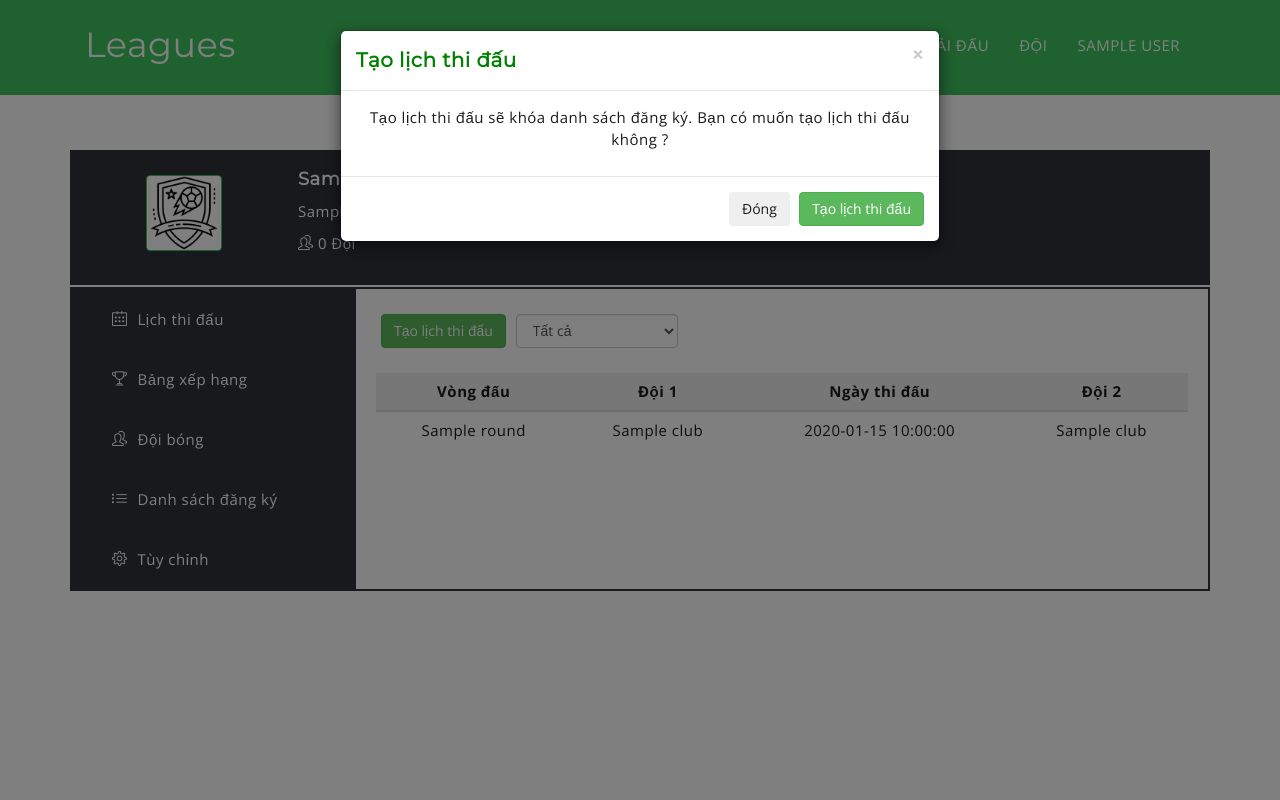
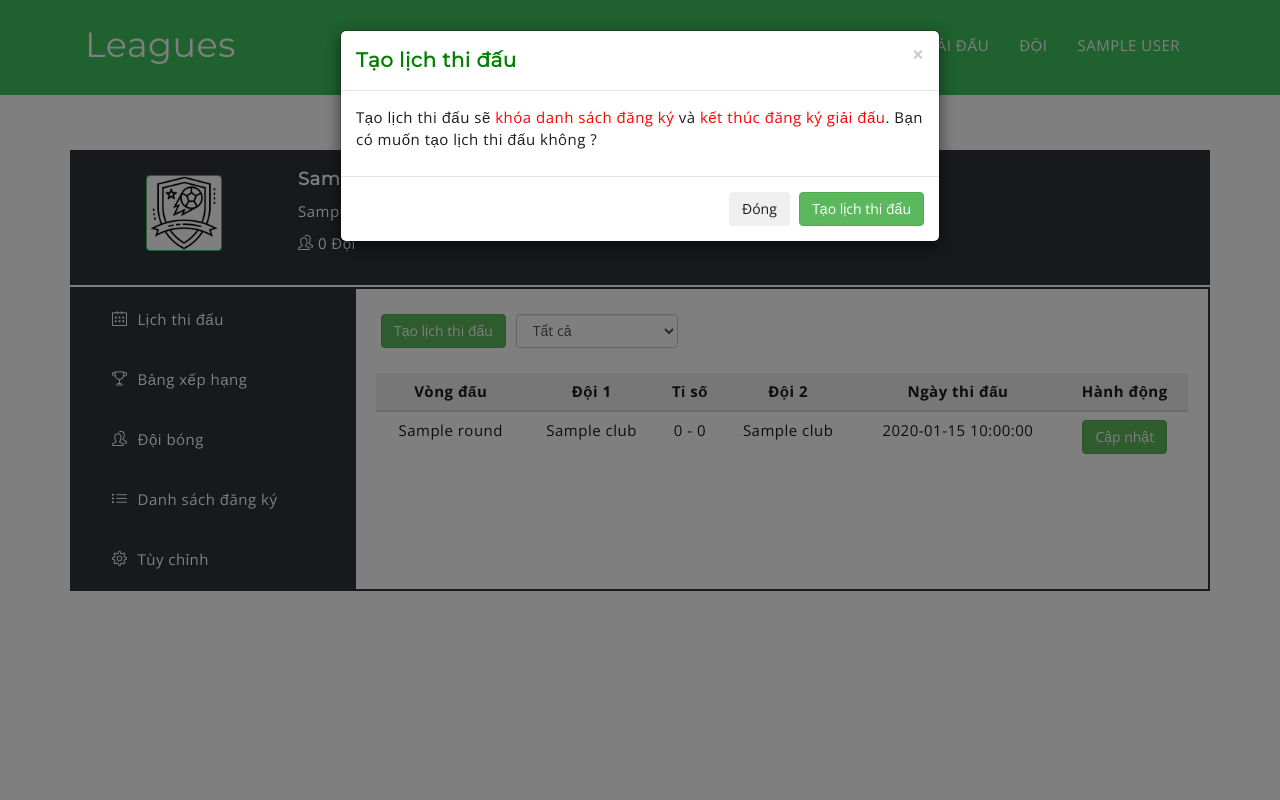
Before and after one commit to hoangduy2910/QLGVDBDQG, a Flask app: page /lich-thi-dau/1 in a window 1280 px wide, after a click on "Tạo lịch thi đấu". Run offline with Flask 2, Linux system fonts and the light colour scheme; a user stored in the database is signed in; tables that the repository leaves empty hold one stand-in row (values such as "Sample post"); some libraries are stand-ins or nearby versions.

Commit message:
Cập nhật lịch thi đấu

```diff
--- a/app/main.py
+++ b/app/main.py
@@ -266,6 +266,7 @@ def schedule(league_id):
     cities = dao.read_city()
     clubs = dao.read_club_by_league_id(league_id)
     check_date = dao.check_date_end_league(league.date_end)
+    date_now = datetime.now()
     msg = ""
 
     if request.method == "POST":
@@ -274,14 +275,19 @@ def schedule(league_id):
             dao.update_league(league_id=league.id, name=league.name, address=league.address,
                               image=league.image, gender_id=league.gender_id,
                               city_id=league.city_id, date_begin=league.date_begin,
-                              date_end=league.date_end, user_id=league.user_id, has_scheduled=True)
-            msg = "Tạo lịch thi đấu thành công !"
+                              date_end=(date_now - timedelta(days=1)), user_id=league.user_id, has_scheduled=True)
+            msg = {
+                'alert': 'success',
+                'content': "Tạo lịch thi đấu thành công !"
+            }
         else:
-            msg = "Giải đấu đã có lịch thi đấu !"
+            msg = {
+                'alert': 'warning',
+                'content': "Giải đấu đã có lịch thi đấu !"
+            }
 
-        return redirect(url_for('schedule', league_id=league_id))
-
-    return render_template('schedule.html', league=league, cities=cities, check_date=check_date, msg=msg)
+    return render_template('schedule.html', league=league, cities=cities, check_date=check_date,
+                           msg=msg, date_now=date_now.strftime("%Y-%m-%d"))
 
 
 @app.route("/xep-hang/<int:league_id>")
@@ -386,7 +392,12 @@ def get_round_by_round_name(round_name, league_id):
                 }
                 matches.append(m)
             break
-    return jsonify({'round': round_name, 'matches': matches})
+    return jsonify({'user_id': league.user_id, 'round': round_name, 'matches': matches})
+
+
+@app.route("/api/update-date-competition/<int:match_id>")
+def get_round_by_round_name(match_id):
+    pass
 
 
 # TEMPLATE FILTER
--- a/app/templates/schedule.html
+++ b/app/templates/schedule.html
@@ -46,8 +46,8 @@
                             </div>
                             <div class="mu-league-detail-body table-responsive">
                                 {% if msg %}
-                                <div class="alert alert-success">
-                                    <span class="text-center">{{ msg }}</span>
+                                <div class="alert alert-{{ msg.alert }}">
+                                    <p class="text-center">{{ msg.content }}</p>
                                 </div>
                                 {% endif %}
                                 <form method="post" class="mu-schedule-nav">
@@ -65,7 +65,7 @@
                                                     </button>
                                                 </div>
                                                 <div class="modal-body">
-                                                    <p class="text-center">Tạo lịch thi đấu sẽ khóa danh sách đăng ký. Bạn có muốn tạo lịch thi đấu không ?</p>
+                                                    <p>Tạo lịch thi đấu sẽ <span style="color: red;">khóa danh sách đăng ký</span> và <span style="color: red;">kết thúc đăng ký giải đấu</span>. Bạn có muốn tạo lịch thi đấu không ?</p>
                                                 </div>
                                                 <div class="modal-footer">
                                                     <button type="button" class="btn btn-secondary" data-dismiss="modal">Đóng</button>
@@ -88,8 +88,12 @@
                                         <tr>
                                             <th scope="col">Vòng đấu</th>
                                             <th scope="col">Đội 1</th>
+                                            <th scope="col">Tỉ số</th>
+                                            <th scope="col">Đội 2</th>
                                             <th scope="col">Ngày thi đấu</th>
-                                            <th scope="col">Đội 2</th>
+                                            {% if current_user.id == league.user_id  %}
+                                            <th scope="col">Hành động</th>
+                                            {% endif %}
                                         </tr>
                                     </thead>
                                     <tbody id="rounds">
@@ -98,12 +102,24 @@
                                             <tr>
                                                 <td>{{ round.name }}</th>
                                                 <td>{{ match.home|get_club_name_by_club_id }}</th>
+                                                <td>0 - 0</td>
+                                                <td>{{ match.away|get_club_name_by_club_id }}</th>
                                                 {% if match.date  %}
                                                 <td>{{ match.date }}</th>
                                                 {% else %}
-                                                <td>Chưa có ngày thi đấu</th>
+                                                    {% if current_user.id == league.user_id  %}
+                                                    <td>
+                                                        <input class="form-control" min="{{ date_now }}" type="date" />
+                                                    </td>
+                                                    {% else %}
+                                                    <td>Chưa có ngày thi đấu</th>
+                                                    {% endif %}
                                                 {% endif %}
-                                                <td>{{ match.away|get_club_name_by_club_id }}</th>
+                                                {% if current_user.id == league.user_id  %}
+                                                <td>
+                                                    <button class="btn btn-success">Cập nhật</button>
+                                                </td>
+                                                {% endif %}
                                             </tr>
                                             {% endfor %}
                                         {% endfor %}
@@ -136,9 +152,13 @@
 <script>
     $("#schedule-round").change(function() {
         var round_name = $("#schedule-round").val();
+        var user_id = parseInt({{ current_user.id }});
+        var league_user_id = parseInt({{ league.user_id }});
+
         if (round_name == 0) {
             window.location.reload();
         }
+
         $.ajax({
             accepts: {
                 mycustomtype: 'application/json'
@@ -146,17 +166,28 @@
             dataType: 'json',
             url: '/api/' + {{ league.id }} + '/round/' + round_name,
             success: (data) => {
+                console.log(user_id, league_user_id);
                 var str = "";
                 for (var m = 0; m < data.matches.length; m++) {
                     str += "<tr>";
-                        str += "<td>" + data.round + "</td>";
-                        str += "<td>" + data.matches[m].home + "</td>";
-                    if (data.matches[m].date) {
-                        str += "<td>" + data.matches[m].date + "</td>";
+                    str += "<td>" + data.round + "</td>";
+                    str += "<td>" + data.matches[m].home + "</td>";
+                    str += "<td>0 - 0</td>";
+                    str += "<td>" + data.matches[m].away + "</td>";
+
+                    if (user_id == league_user_id) {
+                        if (data.matches[m].date) {
+                            str += "<td>" + data.matches[m].date + "</td>";
+                        } else {
+                            str += '<td><input class="form-control" type="date" /></td>';
+                        }
                     } else {
                         str += "<td>Chưa có ngày thi đấu</td>";
                     }
-                    str += "<td>" + data.matches[m].away + "</td>";
+
+                    if (user_id == league_user_id) {
+                        str += '<td><button class="btn btn-success">Cập nhật</button></td>';
+                    }
                     str += "</tr>";
                 }
                 $("#rounds").html(str);
```
